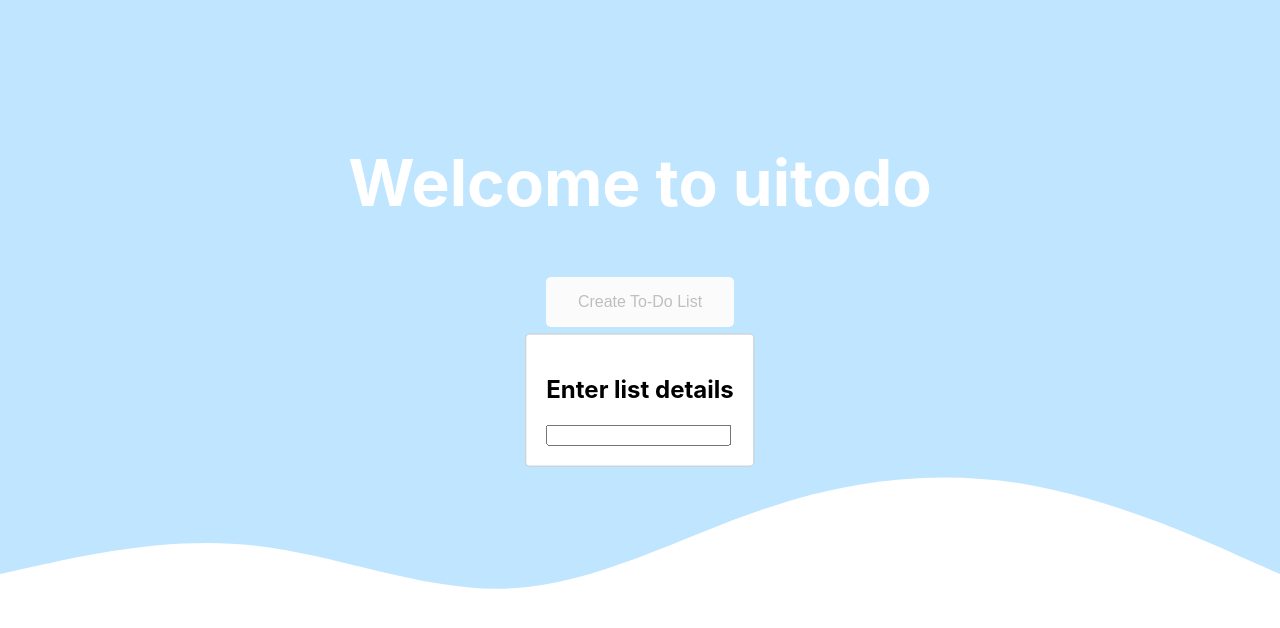
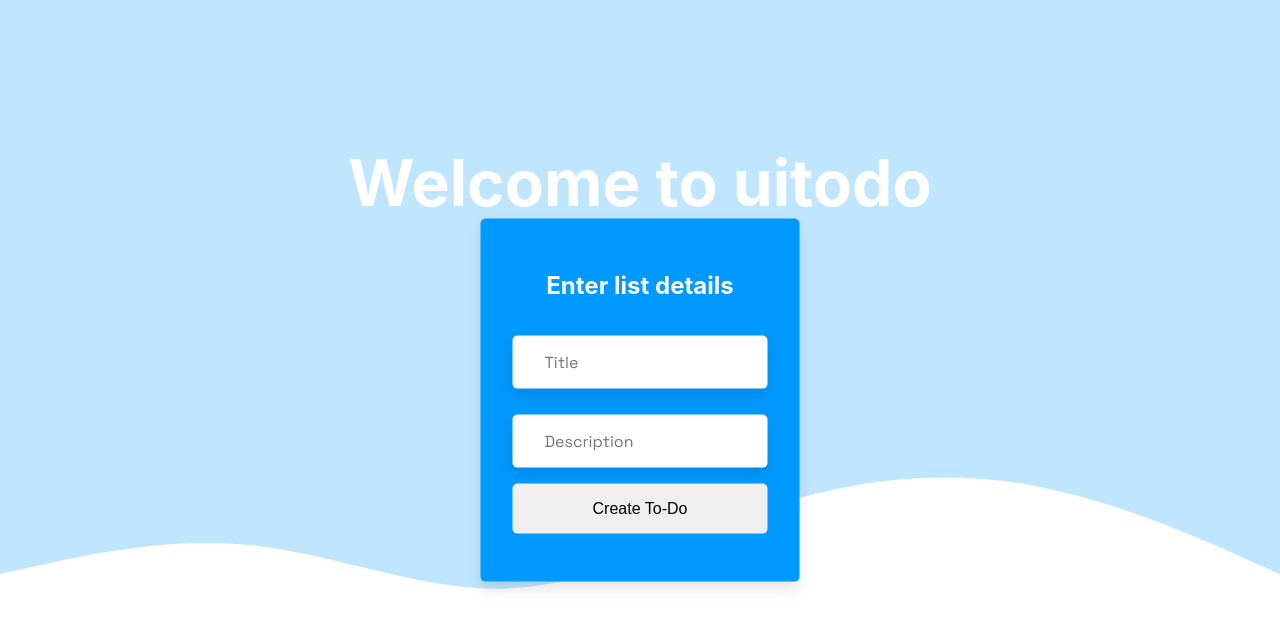
Before and after one commit to JackXN/devtodo, a Next.js app: page / in a window 1280 px wide. Both pictures are taken after a click on the button "Create To-Do List". Shown: the top 628 px of the page. Built offline with nearby package versions, Linux system fonts and the light colour scheme.

Commit message:
updated the modal styling

```diff
--- a/pages/index.js
+++ b/pages/index.js
@@ -10,7 +10,7 @@ import { useRouter } from 'next/router'
 import Nav from '../components/Nav';
 import Wave from '../components/Wave';
 // import Button from '../components/common/Button';
-import {Button, input} from '@chakra-ui/react';
+import {Button, Input, FormControl, Stack} from '@chakra-ui/react';
 
 //Styles
 import styles from '../styles/index.module.scss'
@@ -51,15 +51,56 @@ fontSize: '1rem',
 borderRadius: '5px',
 outline: '0',
 cursor: 'pointer',
-// boxShadow: '0px 8px 15px rgba(0,0,0,,0.1)',
 transition: 'all 0.3s ease 0s',
-
 
 '&:hover': {
   boxShadow: '0px 15px 20px rgba(255,255,255,0.4)',
   transform: 'translateY(-3px)',
 }
-  }
+  },
+
+modal: {
+  position: 'absolute',
+  left: '50%',
+  top: '50%',
+  transform: 'translate(-50%, -50%)',
+  backgroundColor: '#09f',
+  color: '#fff',
+  overflow: 'auto',
+  borderRadius: '5px',
+  outline: 'none',
+  padding: '2rem',
+  boxShadow: '0px 8px 15px rgba(0,0,0,0.1)',
+},
+modalContainer: {
+  display: 'flex',
+  flexDirection: 'column',
+  textAlign:'center',
+
+},
+modalForm: {
+  display: 'flex',
+  flexDirection: 'column',
+},
+input: {
+fontFamily: 'Space Grotesk, sans-serif',
+border: 'none',
+padding: '1rem 2rem',
+margin: '1rem 0',
+boxSizing: 'border-box',
+fontSize: '1rem',
+borderRadius:'5px',
+outline: '0',
+boxShadow: '0px 8px 15px rgba(0,0,0,0.1)',
+transition: 'all 0.3s ease 0s',
+
+'&:hover': {
+  boxShadow: '0px 15px 20px rgba(255, 255,255, 0.4)',
+  transform: 'translateY(-3px)',
+}
+
+}
+
 };
 
 
@@ -81,14 +122,18 @@ sx={customStyles.button}
 </div>
 <Wave color='#fff'/>
     </main>
-  <Modal isOpen={modalIsOpen} onAfterOpen={afterOpenModal} onRequestClose={closeModal} style={customStyles} contentLabel='Example Modal'>
-<div className={styles.modalContainer}>
+  <Modal isOpen={modalIsOpen} onAfterOpen={afterOpenModal} onRequestClose={closeModal} className={styles.modal} contentLabel='Example Modal'>
+<Box sx={customStyles.modalContainer}>
   <h2>Enter list details</h2>
-  <form className={styles.modalForm}>
-    <input/>
+  <FormControl sx={customStyles.modalForm}>
+    <Stack spacing={10}>
+    <Input placeholder='Title' size='lg' sx={customStyles.input}/>
+    <Input placeholder='Description' size='lg' sx={customStyles.input}/>
+   </Stack>
+   <Button sx={customStyles.button} pt='20px'>Create To-Do</Button>
 
-  </form>
-</div>
+  </FormControl>
+</Box>
 
   </Modal>
 
```
